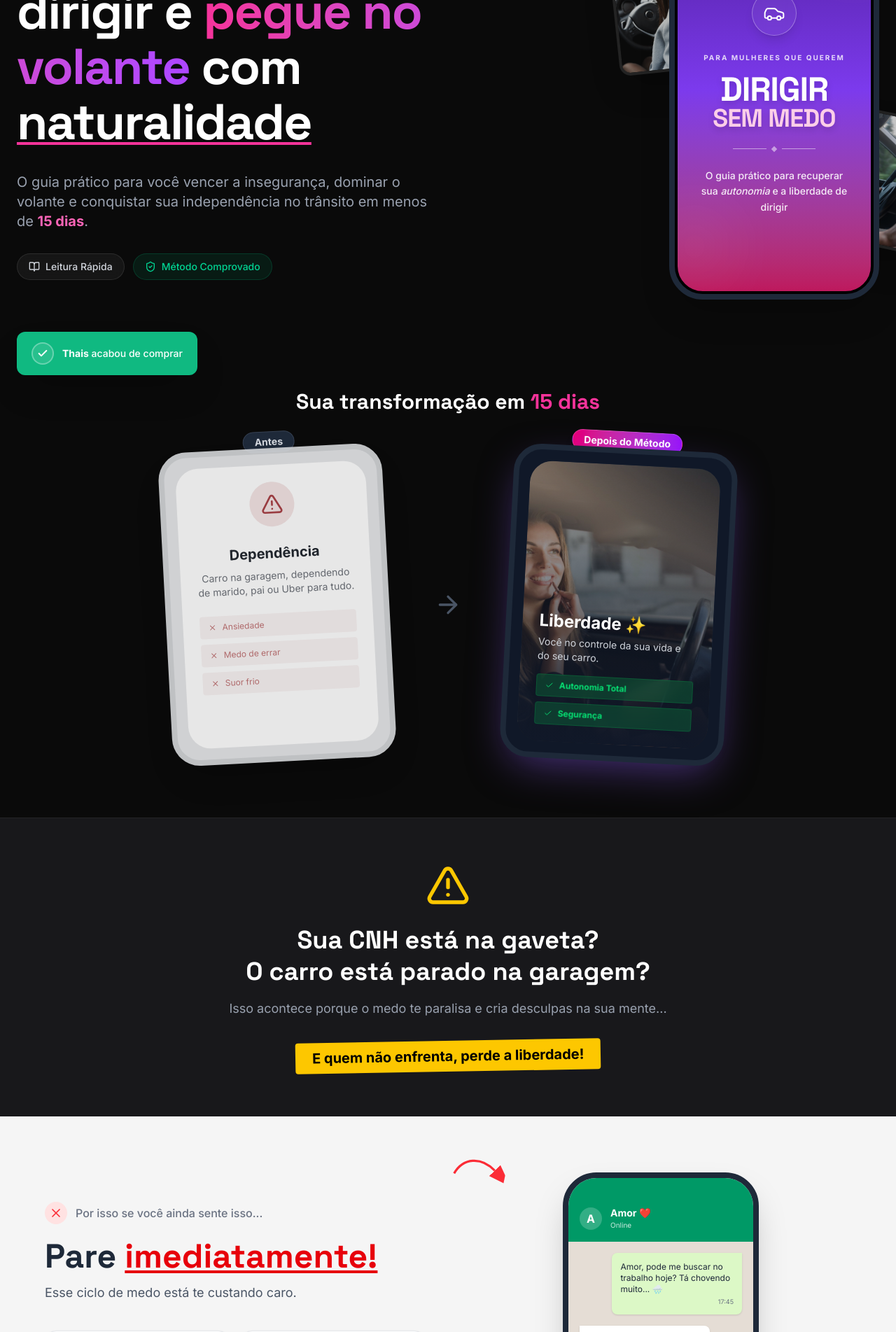
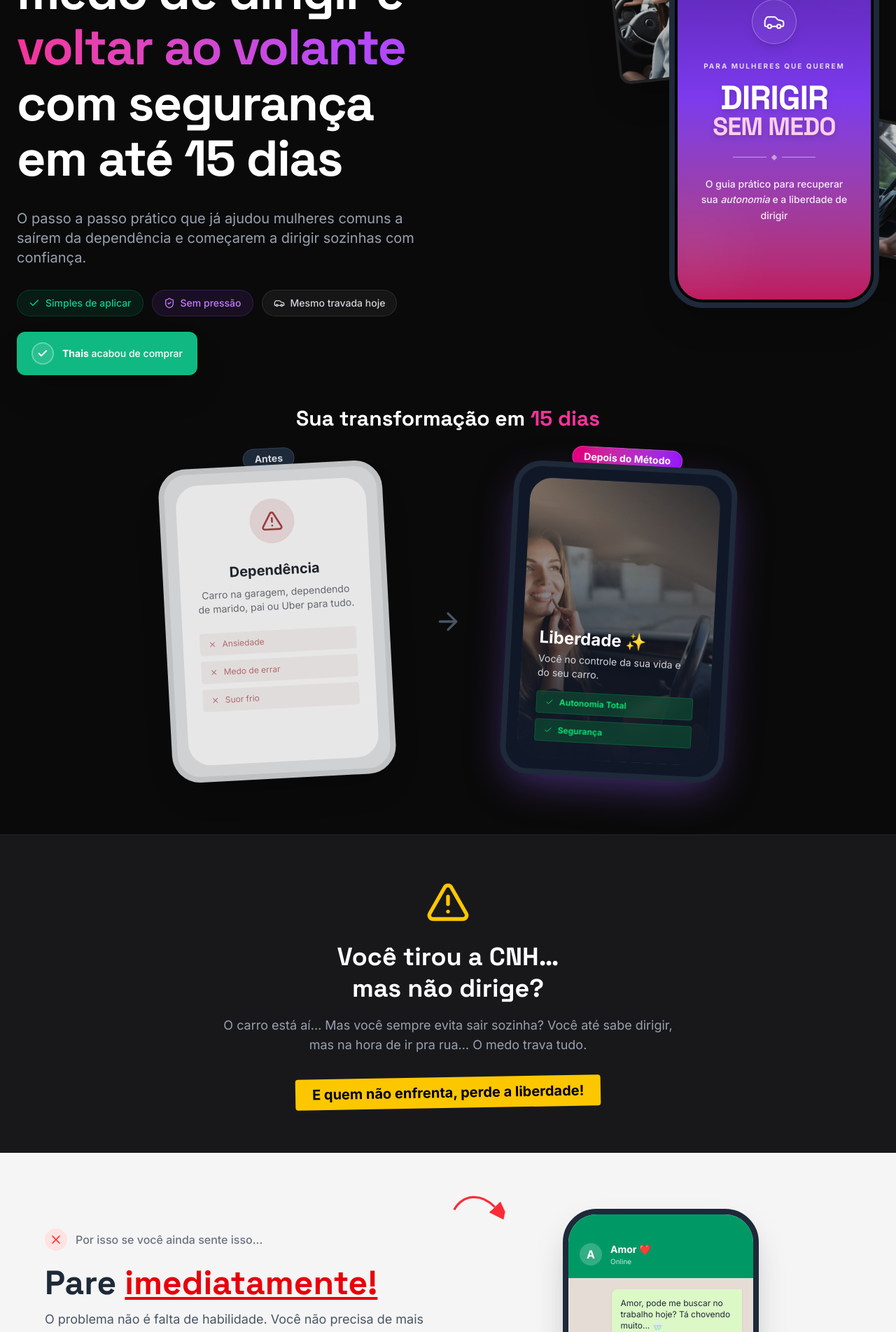
Before and after one commit to LucasRodriguesRibeiro/direcaosemmedo, a React (Vite) app: page / in a window 1280 px wide. Shown: the part 240-2143 px from the top of the page at 70% size. Built offline with nearby package versions, Linux system fonts and the light colour scheme.

Commit message:
feat: atualiza copy e preço para R$ 37

```diff
--- a/src/App.tsx
+++ b/src/App.tsx
@@ -160,7 +160,7 @@ export default function App() {
               transition={{ delay: 0.1 }}
               className="text-4xl md:text-6xl lg:text-7xl font-display font-bold leading-[1.1] tracking-tight"
             >
-              Perca o medo de dirigir e <span className="text-transparent bg-clip-text bg-gradient-to-r from-pink-500 to-purple-500">pegue no volante</span> com <span className="text-white underline decoration-pink-500 decoration-4 underline-offset-4">naturalidade</span>
+              Como perder o medo de dirigir e <span className="text-transparent bg-clip-text bg-gradient-to-r from-pink-500 to-purple-500">voltar ao volante</span> com segurança em até 15 dias
             </motion.h1>
 
             <motion.p
@@ -169,7 +169,7 @@ export default function App() {
               transition={{ delay: 0.2 }}
               className="text-lg md:text-xl text-gray-400 max-w-2xl mx-auto lg:mx-0"
             >
-              O guia prático para você vencer a insegurança, dominar o volante e conquistar sua independência no trânsito em menos de <span className="text-pink-400 font-bold">15 dias</span>.
+              O passo a passo prático que já ajudou mulheres comuns a saírem da dependência e começarem a dirigir sozinhas com confiança.
             </motion.p>
 
             <motion.div
@@ -178,8 +178,9 @@ export default function App() {
               transition={{ delay: 0.3 }}
               className="flex flex-wrap justify-center lg:justify-start gap-3"
             >
-              <Badge icon={BookOpen} color="gray">Leitura Rápida</Badge>
-              <Badge icon={ShieldCheck} color="green">Método Comprovado</Badge>
+              <Badge icon={Check} color="green">Simples de aplicar</Badge>
+              <Badge icon={ShieldCheck} color="purple">Sem pressão</Badge>
+              <Badge icon={Car} color="gray">Mesmo travada hoje</Badge>
             </motion.div>
           </div>
 
@@ -316,11 +317,11 @@ export default function App() {
           <div className="max-w-4xl mx-auto">
             <AlertTriangle className="w-16 h-16 text-yellow-400 mx-auto mb-6" />
             <h2 className="text-2xl md:text-4xl font-display font-bold mb-4 leading-tight">
-              Sua CNH está na gaveta? <br className="hidden md:block" />
-              O carro está parado na garagem?
+              Você tirou a CNH… <br className="hidden md:block" />
+              mas não dirige?
             </h2>
             <p className="text-gray-400 text-lg mb-8 max-w-2xl mx-auto">
-              Isso acontece porque o medo te paralisa e cria desculpas na sua mente...
+              O carro está aí… Mas você sempre evita sair sozinha? Você até sabe dirigir, mas na hora de ir pra rua… O medo trava tudo.
             </p>
             <span className="bg-yellow-400 text-black font-bold px-6 py-2 text-lg md:text-xl rounded-sm inline-block transform -rotate-1">
               E quem não enfrenta, perde a liberdade!
@@ -344,15 +345,15 @@ export default function App() {
                 <h3 className="text-4xl md:text-5xl font-display font-bold mb-2 leading-tight">
                   Pare <span className="text-red-600 underline decoration-4 underline-offset-4">imediatamente!</span>
                 </h3>
-                <p className="text-gray-600 text-lg">Esse ciclo de medo está te custando caro.</p>
+                <p className="text-gray-600 text-lg">O problema não é falta de habilidade. Você não precisa de mais aula.</p>
               </div>
 
               <div className="grid grid-cols-2 gap-4">
                 {[
-                  { icon: "👻", title: "Pânico", desc: "Ao pegar no volante" },
-                  { icon: "😰", title: "Ansiedade", desc: "Dias antes de dirigir" },
-                  { icon: "🚧", title: "Limitação", desc: "Perde oportunidades" },
-                  { icon: "💸", title: "Prejuízo", desc: "Gastos com Uber/Táxi" }
+                  { icon: "🚗", title: "E se eu bater?", desc: "Se acontecer algo?" },
+                  { icon: "😰", title: "Não confio", desc: "Em mim dirigindo" },
+                  { icon: "🚧", title: "Eu travo", desc: "Só de pensar em sair" },
+                  { icon: "💡", title: "Todo mundo", desc: "Dirige... menos eu" }
                 ].map((item, i) => (
                   <div key={i} className="bg-white p-5 rounded-2xl shadow-sm border border-gray-200 hover:shadow-md transition-shadow">
                     <div className="text-3xl mb-3">{item.icon}</div>
@@ -447,14 +448,14 @@ export default function App() {
         <div className="max-w-5xl mx-auto">
           <div className="text-center mb-16">
             <h2 className="text-3xl md:text-5xl font-display font-bold mb-6">O que você vai <span className="text-pink-500">aprender</span></h2>
-            <p className="text-gray-400 max-w-2xl mx-auto">Não é apenas teoria. É um método passo a passo para reprogramar sua mente e dominar o veículo.</p>
+            <p className="text-gray-400 max-w-2xl mx-auto">Um guia prático com um passo a passo simples para destravar sua confiança no volante.</p>
           </div>
 
           <div className="grid md:grid-cols-3 gap-8">
             {[
-              { title: "Entendendo o Medo", desc: "Descubra a raiz da sua insegurança e como desligar o gatilho da ansiedade.", icon: "🧠" },
-              { title: "Domínio do Veículo", desc: "Técnicas simples para sentir o carro como uma extensão do seu corpo.", icon: "🚗" },
-              { title: "Trânsito Real", desc: "Como lidar com ladeiras, balizas e rodovias sem suar frio.", icon: "🚦" }
+              { title: "Controlar Ansiedade", desc: "Como controlar a ansiedade antes de dirigir e sair com calma.", icon: "🧠" },
+              { title: "Ganhar Confiança", desc: "Como ganhar confiança mesmo com medo e agir com segurança.", icon: "💪" },
+              { title: "Reagir no Trânsito", desc: "Como reagir no trânsito sem travar em situações reais.", icon: "🚗" }
             ].map((item, i) => (
               <div key={i} className="bg-white/5 border border-white/10 p-8 rounded-3xl hover:bg-white/10 transition-colors">
                 <div className="text-4xl mb-4">{item.icon}</div>
@@ -491,7 +492,7 @@ export default function App() {
                 viewport={{ once: true }}
                 className="text-4xl md:text-6xl font-display font-bold leading-tight"
               >
-                A <span className="text-transparent bg-clip-text bg-gradient-to-r from-pink-500 to-purple-500">liberdade</span> de ir e vir
+                Imagina entrar no <span className="text-transparent bg-clip-text bg-gradient-to-r from-pink-500 to-purple-500">carro</span> e sair domimando
               </motion.h2>
               <motion.p
                 initial={{ opacity: 0, y: 20 }}
@@ -500,7 +501,7 @@ export default function App() {
                 transition={{ delay: 0.1 }}
                 className="text-gray-400 text-xl leading-relaxed mt-6"
               >
-                Não é apenas sobre dirigir um carro, é sobre <span className="italic">retomar o controle</span> da sua vida. Imagine entrar no veículo, colocar sua música favorita e simplesmente sair.
+                Sem aquele medo travando você. Dirigir ouvindo música, ir onde quiser, sem depender de ninguém. Essa liberdade é possível.
               </motion.p>
             </div>
 
@@ -642,14 +643,14 @@ export default function App() {
                 <div className="space-y-2 mb-8">
                   <p className="text-gray-500 text-lg">De <span className="line-through text-red-500">R$ 67,00</span> por:</p>
                   <h3 className="text-5xl md:text-6xl font-black text-green-600 tracking-tight">
-                    R$ 17,00
+                    R$ 37,00
                   </h3>
                   <p className="text-gray-500">Pagamento Único</p>
                 </div>
 
                 <div className="inline-flex items-center gap-2 bg-green-50 text-green-700 px-4 py-2 rounded-full font-bold text-sm mb-8 border border-green-100">
                   <div className="bg-green-500 rounded-full p-0.5"><Check size={10} className="text-white" strokeWidth={4} /></div>
-                  Você economiza R$ 50,00
+                  Você economiza R$ 30,00
                 </div>
 
                 <button
@@ -726,14 +727,14 @@ export default function App() {
 
               <div className="text-center pt-8 pb-4 border-t border-gray-100 mt-4">
                 <p className="text-lg md:text-xl font-medium text-gray-800 mb-2">
-                  Tudo isso deveria custar <span className="text-red-600 font-bold">R$ 67,00</span>
+                  Resolver isso com aulas extras custa <span className="text-red-600 font-bold">R$ 300 a R$ 500</span>
                 </p>
                 <p className="text-lg md:text-xl font-bold text-gray-900 leading-tight">
-                  Mas hoje você tem acesso ao ebook Dirigir Sem Medo <br className="hidden md:block" />
-                  junto com todos os bônus por apenas...
+                  Aqui você resolve por muito menos. <br className="hidden md:block" />
+                  Aproveite a oferta especial por apenas...
                 </p>
                 <p className="text-5xl md:text-6xl font-black text-green-600 tracking-tight mt-4">
-                  R$ 17,00
+                  R$ 37,00
                 </p>
               </div>
             </div>
@@ -771,7 +772,7 @@ export default function App() {
           <div className="flex flex-col items-center gap-6">
             <div className="text-5xl font-bold text-white">
               <span className="text-2xl text-gray-500 line-through mr-4">R$ 67,00</span>
-              R$ 17,00
+              R$ 37,00
             </div>
             <button
               onClick={() => window.open('https://pay.hotmart.com/J104718348Y?checkoutMode=10', '_blank')}
```
